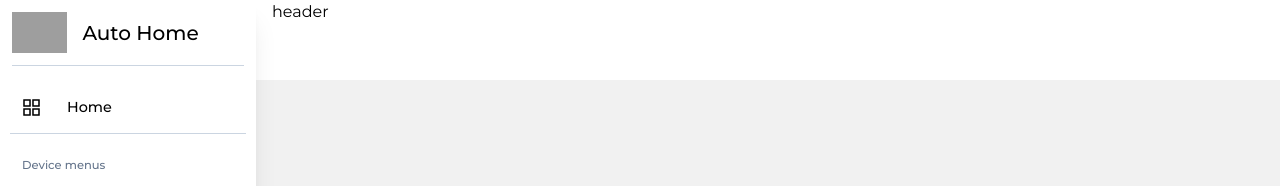
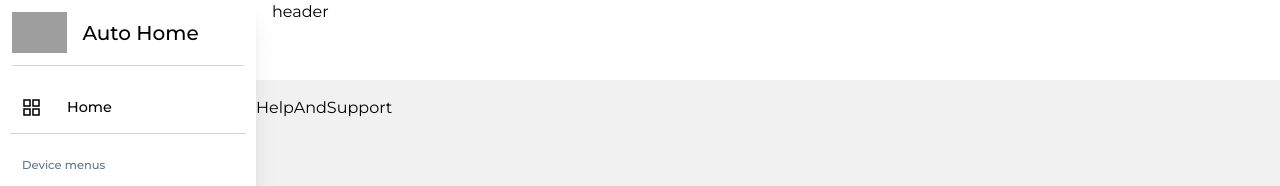
Before and after one commit to jasonchriscodes/Home-Automation-Manager, a React (Create React App) app in the folder frontend/: page /helpandsupport in a window 1280 px wide. Shown: the top 186 px of the page. Built offline with nearby package versions, Linux system fonts and the light colour scheme; grey boxes are pictures that could not be loaded.

Commit message:
chore: add new routes

```diff
--- a/frontend/src/App.js
+++ b/frontend/src/App.js
@@ -7,6 +7,8 @@ import Analytics from "./pages/Analytics";
 import Devices from "./pages/Devices";
 import Home from "./pages/Home";
 import Settings from "./pages/Settings";
+import HelpAndSupport from "./pages/HelpAndSupport";
+import Logout from "./pages/Logout";
 
 function App() {
   return (
@@ -17,6 +19,8 @@ function App() {
           <Route path="/devices/:deviceId" element={<Devices />} />
           <Route path="/analytics/:analyticId" element={<Analytics />} />
           <Route path="/settings" element={<Settings />} />
+          <Route path="/helpandsupport" element={<HelpAndSupport />} />
+          <Route path="/logout" element={<Logout />} />
           <Route path="/account" element={<Account />} />
         </Routes>
       </RootLayout>
--- /dev/null
+++ b/frontend/src/pages/HelpAndSupport.js
@@ -0,0 +1,7 @@
+import React from "react";
+
+const HelpAndSupport = () => {
+  return <div>HelpAndSupport</div>;
+};
+
+export default HelpAndSupport;
--- /dev/null
+++ b/frontend/src/pages/Logout.js
@@ -0,0 +1,9 @@
+import React from 'react'
+
+const Logout = () => {
+  return (
+    <div>Logout</div>
+  )
+}
+
+export default Logout
```
